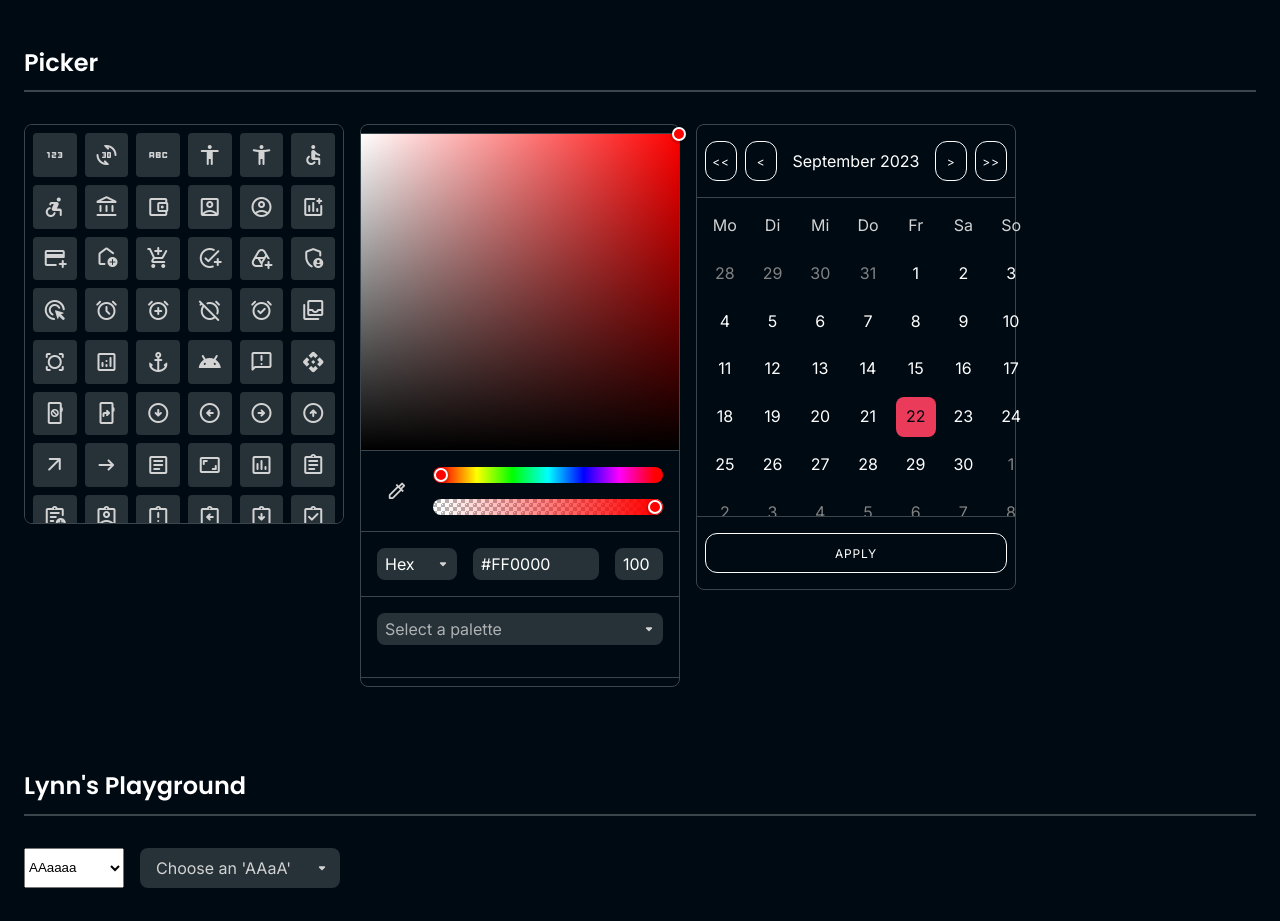
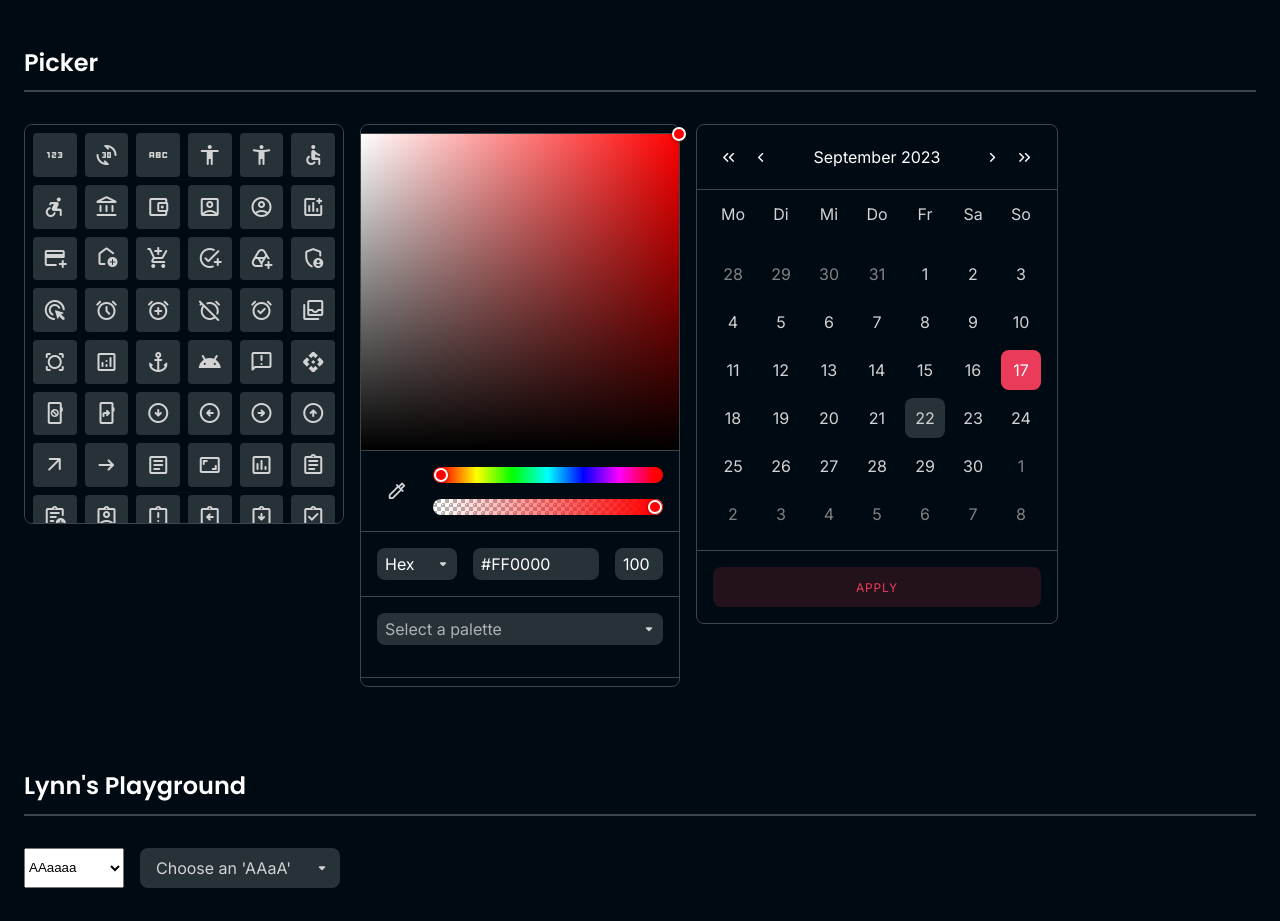
Before and after one commit to freuwort/iodine-ui, a Vue app: page /components in a window 1280 px wide. Shown: the part 3600-4521 px from the top of the page. Built offline with nearby package versions, Linux system fonts and the light colour scheme.

Commit message:
More building of DatePicker Alyx did CSS
Co-authored-by: Alyx <freuwoert@users.noreply.github.com>

```diff
--- a/src/components/library/IodineDatepicker.vue
+++ b/src/components/library/IodineDatepicker.vue
@@ -1,24 +1,36 @@
 <template>
     <div class="iod-container iod-datepicker">
         <div class="skipper">
-            <iodine-button border shape="radius-l" @click="nudgeMonth(-12)">&lt;&lt;</iodine-button>
-            <iodine-button border shape="radius-l" @click="nudgeMonth(-1)">&lt;</iodine-button>
+            <IodIconButton type="button" variant="text" icon="keyboard_double_arrow_left" size="small" @click="nudgeMonth(-12)"/>
+            <IodIconButton type="button" variant="text" icon="chevron_left" size="small" @click="nudgeMonth(-1)"/>
             <div disabled> {{monthString}} </div>
-            <iodine-button border shape="radius-l" @click="nudgeMonth(+1)">&gt;</iodine-button>
-            <iodine-button border shape="radius-l" @click="nudgeMonth(+12)">&gt;&gt;</iodine-button>
+            <IodIconButton type="button" variant="text" icon="chevron_right" size="small" @click="nudgeMonth(+1)"/>
+            <IodIconButton type="button" variant="text" icon="keyboard_double_arrow_right" size="small" @click="nudgeMonth(+12)"/>
         </div>
         <div class="calendar">
-            <div class="dayIndicator" v-for="abbr, i in weekDayAbbreviations" :key="i">{{ abbr }}</div>
-            <div :class="[
+            <div class="day-indicator" v-for="abbr, i in weekDayAbbreviations" :key="i">{{ abbr }}</div>
+            <div class="day-wrapper" v-for="day, i in days" :key="i" :class="[
+                    day.isCurrentMonth ? 'current-month' : 'other-month',
+                    {
+                        'selected': day.selected > -1 || i == 20,
+                        'current-day': day.isCurrentDay,
+                    }
+                ]">
+                <button type="button" class="day" :label="day.dayIndex.toString()">{{day.dayIndex}}</button>
+            </div>
+
+            <!-- <button type="button" :class="[
                 'day',
                 day.isCurrentMonth ? 'current-month' : 'other-month',
                 day.isCurrentDay  ? 'current-day' : ''
-            ]" v-for="day, i in days" :key="i">
+            ]" v-for="day, i in days" :key="i"
+            :data-selected="day.selected > -1"
+            @click="selectDay(day)">
                 {{day.dayIndex}}
-            </div>
+            </button> -->
         </div>
-        <div class="applySection">
-            <iodine-button border shape="radius-l"> APPLY </iodine-button>
+        <div class="apply-section">
+            <IodButton type="button" label="Apply" variant="contained"/>
         </div>
     </div>
 </template>
@@ -27,7 +39,8 @@
 </script>
 
 <script setup lang="ts">
-import IodineButton from '@/components/library/IodineButton.vue'
+import IodButton from '@/components/library/IodineButton.vue'
+import IodIconButton from '@/components/library/IodineIconButton.vue'
 import { computed, ref } from 'vue';
 
 function nudgeMonth(nudge: number) {
@@ -45,6 +58,17 @@ function nudgeMonth(nudge: number) {
     }
 
     currentTime.value = new Date(year, month, date)
+}
+
+function selectDay(day: {
+    dayIndex: number,
+    isCurrentMonth: boolean,
+    selected: number,
+    isCurrentDay: boolean
+})
+{
+    day.selected = day.selected + 1
+    console.log(day)
 }
 
 function getWeekDays(locale: Intl.LocalesArgument)
@@ -90,18 +114,22 @@ const weekIndexOfFirstDay = computed(()=>{
 })
 
 const days = computed(()=>{
-    const days = []
 
     let lastMonthDays = weekIndexOfFirstDay.value
     if(lastMonthDays < 3) {
         lastMonthDays += 7
     }
 
+    let preDays =  []
+    let currDays = []
+    let postDays = []
+
     for (let i = 1; i < lastMonthDays; i++) {
-        days.push(
+        preDays.push(
             {
                 dayIndex: lastMonthMaxDays.value - (lastMonthDays - i) + 1,
                 isCurrentMonth: false,
+                selected: -1,
                 isCurrentDay: currentLiveTime.getDate() === lastMonthMaxDays.value - (lastMonthDays - i) + 1 &&
                     (
                         currentLiveTime.getMonth() == currentTime.value.getMonth() - 1 ||
@@ -114,25 +142,27 @@ const days = computed(()=>{
         )
     }
     for (let i = 1; i < currentMonthMaxDays.value; i++) {
-        days.push(
+        currDays.push(
             {
                 dayIndex: i,
                 isCurrentMonth: true,
+                selected: -1,
                 isCurrentDay: currentLiveTime.getDate() === i &&
                     currentLiveTime.getMonth() == currentTime.value.getMonth() &&
                     currentLiveTime.getFullYear() == currentTime.value.getFullYear()
             }
         )
     }
-    let nextMonthDays = 7 - (days.length % 7) + 1
+    let nextMonthDays = 7 - ((preDays.length + currDays.length) % 7) + 1
     if(nextMonthDays < 3) {
         nextMonthDays += 7
     }
     for (let i = 1; i < nextMonthDays; i++) {
-        days.push(
+        postDays.push(
             {
                 dayIndex: i,
                 isCurrentMonth: false,
+                selected: -1,
                 isCurrentDay: currentLiveTime.getDate() === i &&
                 (
                     currentLiveTime.getMonth() == currentTime.value.getMonth() +1 ||
@@ -144,6 +174,8 @@ const days = computed(()=>{
             }
         )
     }
+    let days = [...preDays, ...currDays, ...postDays]
+
     return days
 })
 
@@ -151,99 +183,96 @@ const days = computed(()=>{
 
 <style lang="sass" scoped>
     .iod-container.iod-datepicker
+        --local-button-size: 2.5rem
+
         background: var(--color-background)
         border-radius: var(--radius-m)
-        padding: .5rem 0
         border: 1px solid var(--color-border)
-        width: 320px
-        height: fit-content
         display: flex
         flex-direction: column
         box-sizing: border-box
+        height: fit-content
 
         *
             box-sizing: inherit
 
+        .skipper
+            display: flex
+            align-items: center
+            padding: 1rem
+            gap: 0
+            border-bottom: 1px solid var(--color-border)
 
-        .skipper
-            padding: .5rem
-            padding-bottom: 1rem
-            width: 100%
-            height: fit-content
-            gap: .5rem
-            background: var(--color-background)
-            border-bottom: 1px solid var(--color-border)
             .iod-button
-                --local-color-background: var(--color-background)
-                --local-color-text: var(--color-text)
-                width: 32px
-                &:nth-child(1),
-                &:nth-child(4)
-                    margin-right: .5rem
+                flex: none
+                --local-color-background: var(--color-text)
+
             div
-                width: calc(calc(100% - 128px) - 1rem)
-                height:100%
+                flex: 1
                 color: var(--color-text)
-                align-items: center
-                justify-content: center
-                display: inline-flex
-                height: 2.5em
                 user-select: none
-        .applySection
-            padding: .5rem
-            padding-top: 1rem
-            width: 100%
-            height: fit-content
-            gap: .5rem
-            background: var(--color-background)
-            border-top: 1px solid var(--color-border)
-            .iod-button
-                --local-color-background: var(--color-background)
-                --local-color-text: var(--color-text)
-                width: 100%
-                &:focus
-                    background: var(--color-primary) !important
+                text-align: center
 
         .calendar
-            padding: .5rem
-            height: fit-content
-            aspect-ratio: 1
+            padding: .75rem
             display: grid
-            gap: .5rem
-            grid-template-columns: auto auto auto auto auto auto auto
-            grid-template-rows: auto auto auto auto auto auto
-            background: var(--color-background)
+            gap: 0
+            grid-template-columns: repeat(7, auto)
+            grid-template-rows: repeat(6, auto)
 
-            > div
-                border-style: solid
-                border-width: 2px
-                border-color: rgba(0,0,0,0)
-                align-items: center
-                border-radius: 20%
-                width: 100%
-                height: 100%
-
-            .dayIndicator
+            .day-indicator
                 color: var(--color-text-soft)
                 aspect-ratio: 1
                 display: inline-grid
                 text-align: center
-            .day
-                color: var(--color-text)
+
+            .day-wrapper
+                display: flex
+                align-items: center
+                justify-content: center
+                height: calc(var(--local-button-size) + .5rem)
                 aspect-ratio: 1
-                display: inline-grid
-                text-align: center
-                border-style: solid
-                border-width: 2px
 
                 &.other-month
-                    color: var(--color-text-soft-disabled)
+                    .day
+                        color: var(--color-text-soft-disabled)
+
+                .day
+                    height: var(--local-button-size)
+                    aspect-ratio: 1
+                    padding: 0
+                    margin: 0
+                    display: flex
+                    align-items: center
+                    justify-content: center
+                    border-radius: var(--radius-m)
+                    background: transparent
+                    border: none
+                    font-family: inherit
+                    font-size: inherit
+                    cursor: pointer
+                    color: var(--color-text-soft)
+
+                    &:hover
+                        background: var(--color-background-soft)
+                        color: var(--color-text-soft)
+
                 &.current-day
-                    background-color: var(--color-primary)
-                    color: var(--color-background)
-                &:hover
-                    border-color: var(--color-primary)
-                    border-style: solid
-                    border-width: 2px
-                    cursor: pointer
+                    .day
+                        background-color: var(--color-background-soft)
+
+                &.selected
+                    .day
+                        background-color: var(--color-primary)
+                        color: var(--color-on-primary)
+
+        .apply-section
+            display: flex
+            align-items: center
+            padding: 1rem
+            gap: .5rem
+            border-top: 1px solid var(--color-border)
+
+            .iod-button
+                flex: 1
 </style>
```
